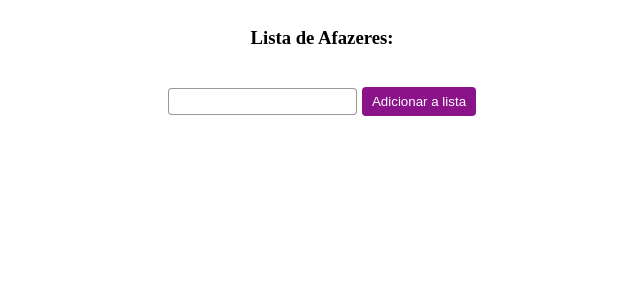
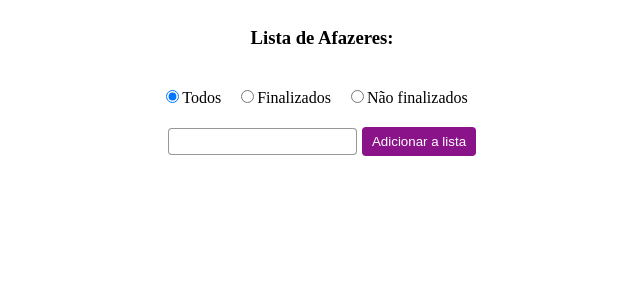
Before and after one commit to ryanlucaslemos/todoAppAngular, an Angular app: page / in a window 1280 px wide. Shown: the top 300 px of the page, without its empty margins (318-958 px from the left). Built offline with nearby package versions, Linux system fonts and the light colour scheme.

Commit message:
inclui filtros

```diff
--- a/src/app/components/items-container/items-container.component.css
+++ b/src/app/components/items-container/items-container.component.css
@@ -24,3 +24,7 @@
 .btn-danger-sm {
   padding: 5px 7px;
 }
+
+.filter {
+  margin-right: 15px;
+}
--- a/src/app/components/items-container/items-container.component.html
+++ b/src/app/components/items-container/items-container.component.html
@@ -15,10 +15,50 @@
           {{ todoItem.todoAction }}
         </label>
       </div>
-
-      <button class="btn btn-danger-sm" (click)="removeItem(todoItem.id)">
-        Remover
-      </button>
+      <div class="flex-container" style="align-items: flex-end">
+        <small style="margin-right: 10px; font-size: 12px"
+          >Criado em: {{ todoItem.createdAt | date: "dd/MM/yyyy hh:mm:ss" }}
+        </small>
+        <button class="btn btn-danger-sm" (click)="removeItem(todoItem.id)">
+          Remover
+        </button>
+      </div>
     </div>
   </div>
 </div>
+<div class="flex-container flex-center" style="margin-top: 20px">
+  <div class="filter">
+    <input
+      type="radio"
+      id="all"
+      name="filter"
+      value="all"
+      checked
+      [formControl]="filter"
+      (change)="applyFilter()"
+    />
+    <label for="all">Todos</label>
+  </div>
+  <div class="filter">
+    <input
+      type="radio"
+      id="done"
+      name="filter"
+      value="done"
+      [formControl]="filter"
+      (change)="applyFilter()"
+    />
+    <label for="done">Finalizados</label>
+  </div>
+  <div class="filter">
+    <input
+      type="radio"
+      id="undone"
+      name="filter"
+      value="undone"
+      [formControl]="filter"
+      (change)="applyFilter()"
+    />
+    <label for="undone">Não finalizados</label>
+  </div>
+</div>
--- a/src/app/components/items-container/items-container.component.ts
+++ b/src/app/components/items-container/items-container.component.ts
@@ -1,4 +1,5 @@
 import { Component, OnInit } from '@angular/core';
+import { FormControl } from '@angular/forms';
 import { Observable } from 'rxjs/internal/Observable';
 import { TodoItem } from 'src/app/models/todoitem.model';
 import { TodoService } from 'src/app/services/todo/todo.service';
@@ -10,9 +11,10 @@ import { TodoService } from 'src/app/services/todo/todo.service';
 })
 export class ItemsContainerComponent implements OnInit {
   todoList$: Observable<TodoItem[]>;
+  filter: FormControl = new FormControl('all');
 
   constructor(private todoService: TodoService) {
-    this.todoList$ = this.todoService.todoList$;
+    this.todoList$ = this.todoService.filteredList$;
   }
 
   ngOnInit(): void {}
@@ -24,4 +26,8 @@ export class ItemsContainerComponent implements OnInit {
   removeItem(index: number) {
     this.todoService.removeItem(index);
   }
+
+  applyFilter() {
+    this.todoService.applyFilter(this.filter.value);
+  }
 }
--- a/src/app/components/todo-form/todo-form.component.ts
+++ b/src/app/components/todo-form/todo-form.component.ts
@@ -1,5 +1,10 @@
 import { Component, OnInit } from '@angular/core';
-import { FormControl, FormGroup } from '@angular/forms';
+import {
+  FormBuilder,
+  FormControl,
+  FormGroup,
+  Validators,
+} from '@angular/forms';
 import { TodoService } from 'src/app/services/todo/todo.service';
 
 @Component({
@@ -8,11 +13,17 @@ import { TodoService } from 'src/app/services/todo/todo.service';
   styleUrls: ['./todo-form.component.css'],
 })
 export class TodoFormComponent implements OnInit {
-  constructor(private todoService: TodoService) {}
+  constructor(
+    private todoService: TodoService,
+    private formBuilder: FormBuilder
+  ) {}
 
   ngOnInit(): void {}
-  form = new FormGroup({
-    name: new FormControl(''),
+  form = this.formBuilder.group({
+    name: [
+      '',
+      Validators.compose([Validators.required, Validators.minLength(1)]),
+    ],
   });
 
   addToList() {
--- a/src/app/models/todoitem.model.ts
+++ b/src/app/models/todoitem.model.ts
@@ -2,4 +2,5 @@ export interface TodoItem {
   todoAction: string;
   id: number;
   finished: boolean;
+  createdAt: Date;
 }
--- a/src/app/services/todo/todo.service.ts
+++ b/src/app/services/todo/todo.service.ts
@@ -8,19 +8,28 @@ import { StorageManagerService } from '../storage-manager/storage-manager.servic
 })
 export class TodoService {
   private todoListSubject = new BehaviorSubject<TodoItem[]>([]);
+  private filteredListSubject = new BehaviorSubject<TodoItem[]>([]);
+  private filter = new BehaviorSubject<string>('');
   private readonly storageName = 'todoList';
 
   todoList$ = this.todoListSubject.asObservable();
+  filteredList$ = this.filteredListSubject.asObservable();
 
   get todoList() {
     return this.todoListSubject.getValue();
+  }
+
+  get filteredList() {
+    return this.filteredListSubject.getValue();
   }
 
   constructor(private storageService: StorageManagerService) {
     const storageList = this.storageService.getFromStorage<TodoItem[]>(
       this.storageName
     );
-    if (storageList != null) this.updateListState(storageList);
+    if (storageList != null) {
+      this.updateListState(storageList);
+    }
   }
 
   addTodo(description: string) {
@@ -29,6 +38,7 @@ export class TodoService {
     const newList = [
       ...this.todoList,
       {
+        createdAt: new Date(),
         todoAction: description,
         finished: false,
         id: tamanhoLista > 0 ? this.todoList[tamanhoLista - 1].id + 1 : 0,
@@ -52,8 +62,25 @@ export class TodoService {
     this.updateListState(newList);
   }
 
+  applyFilter(filter: string) {
+    let list: TodoItem[];
+    switch (filter) {
+      case 'done':
+        list = this.todoList.filter((t) => t.finished);
+        break;
+      case 'undone':
+        list = this.todoList.filter((t) => !t.finished);
+        break;
+      default:
+        list = this.todoList;
+    }
+    this.filter.next(filter);
+    this.filteredListSubject.next(list);
+  }
+
   private updateListState(newList: TodoItem[]) {
     this.todoListSubject.next(newList);
     this.storageService.saveOnStorage(this.storageName, newList);
+    this.applyFilter(this.filter.getValue());
   }
 }
```
